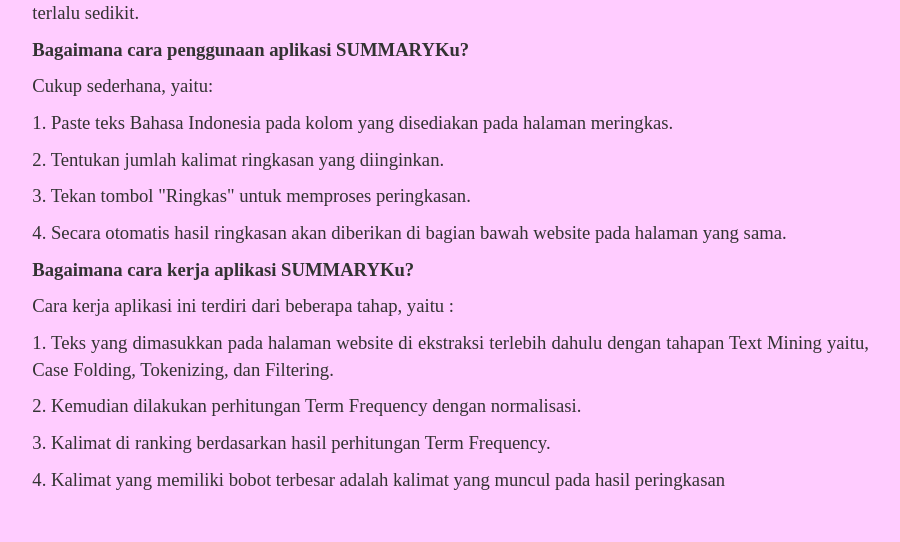
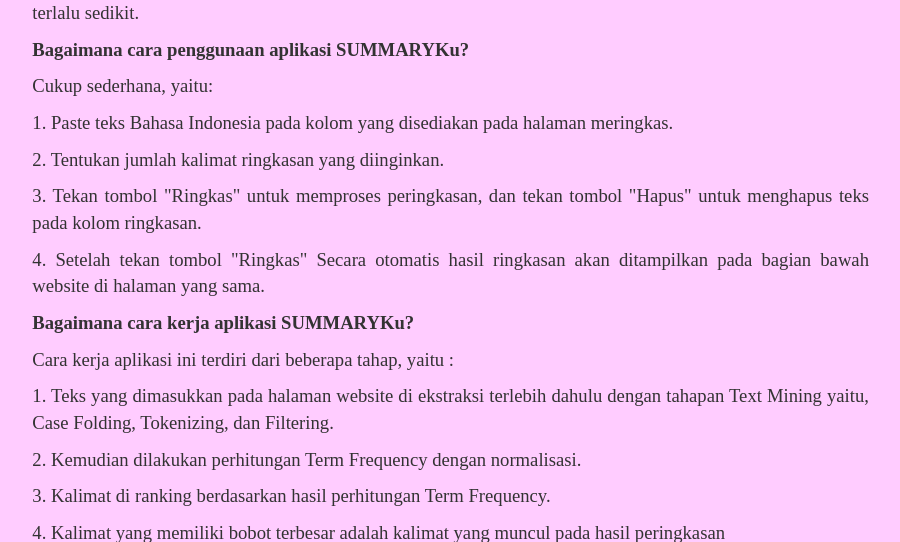
Before and after one commit to firdamaryana/skripsi, a Django app: page /help/ in a window 1280 px wide. Shown: the part 616-1158 px from the top of the page, without its empty margins (196-1096 px from the left). Run offline with Django 3.2, Linux system fonts and the light colour scheme; some libraries are stand-ins or nearby versions; some web fonts are replaced.

Commit message:
editnormalya

```diff
--- a/blog/templates/blog/help.html
+++ b/blog/templates/blog/help.html
@@ -19,8 +19,8 @@
  		<p>Cukup sederhana, yaitu:</p>
 		<p> 1. Paste teks Bahasa Indonesia pada kolom yang disediakan pada halaman meringkas.</p>
                 <p> 2. Tentukan jumlah kalimat ringkasan yang diinginkan.</p>
-		<p> 3. Tekan tombol "Ringkas" untuk memproses peringkasan.</p>
-		<p> 4. Secara otomatis hasil ringkasan akan diberikan di bagian bawah website pada halaman yang sama.</p>
+		<p> 3. Tekan tombol "Ringkas" untuk memproses peringkasan, dan tekan tombol "Hapus" untuk menghapus teks pada kolom ringkasan.</p>
+		<p> 4. Setelah tekan tombol "Ringkas" Secara otomatis hasil ringkasan akan ditampilkan pada bagian bawah website di halaman yang sama.</p>
 	        <p class="p4">Bagaimana cara kerja aplikasi SUMMARYKu?</p>
 		<p> Cara kerja aplikasi ini terdiri dari beberapa tahap, yaitu :
 		<p> 1. Teks yang dimasukkan pada halaman website di ekstraksi terlebih dahulu dengan tahapan Text Mining yaitu, Case Folding, Tokenizing, dan Filtering.</p>
```
Also changed, not shown: 1 other file.
